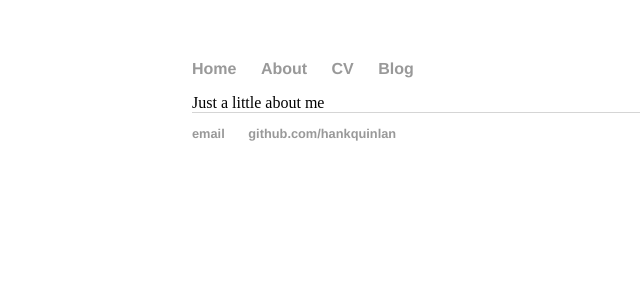
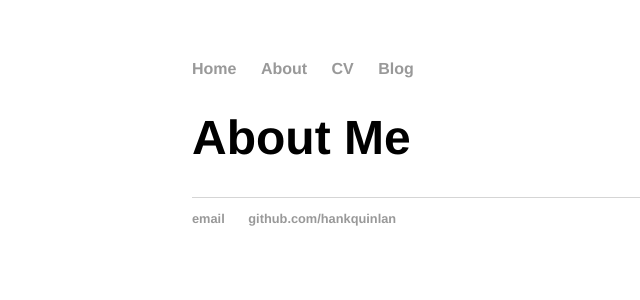
Before and after one commit to DeraLuce/DeraLuce.github.io, a Jekyll site: the page built from about/index.html, in a window 1280 px wide. Shown: the top 300 px of the page, without its empty margins (0-640 px from the left). Built offline with Jekyll 4.4.1, drawn with Linux system fonts in a browser that asks for light colours.

Commit message:
Update index.html
Got rid of <!DOCTYPE html> and such

```diff
--- a/about/index.html
+++ b/about/index.html
@@ -2,12 +2,4 @@
 layout: default
 title: About Me
 ---
-<!DOCTYPE html>
-<html>
-          <head>
-                <title> About Me </title>
-          </head>
-          <body>
-                Just a little about me
-          </body>
-  </html>
+<h1>{{ page.title }}</h1>
```
